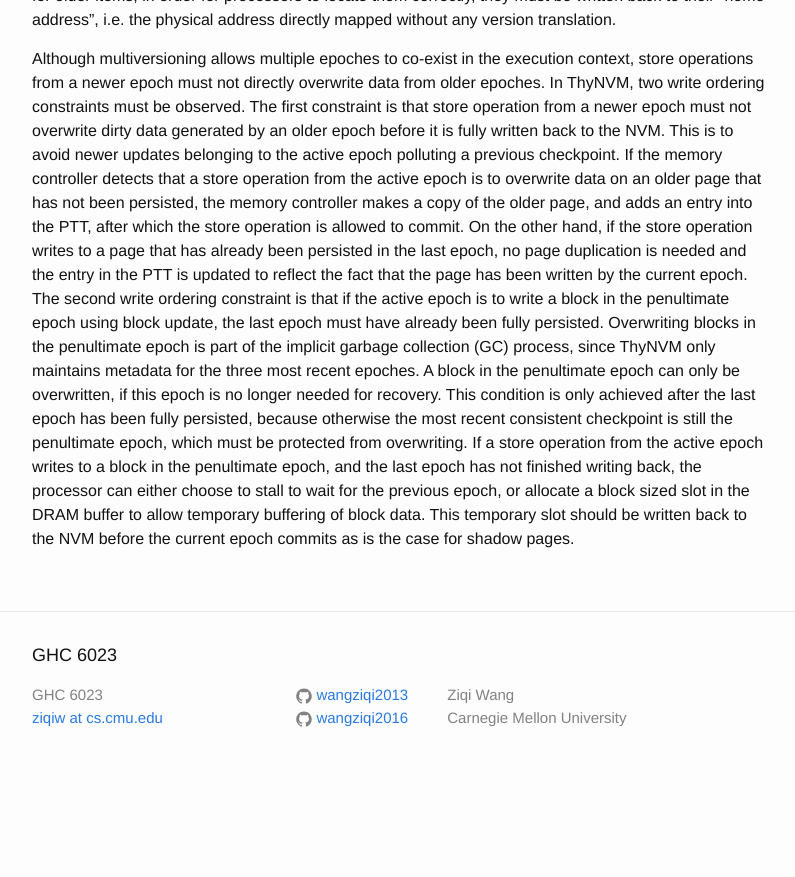
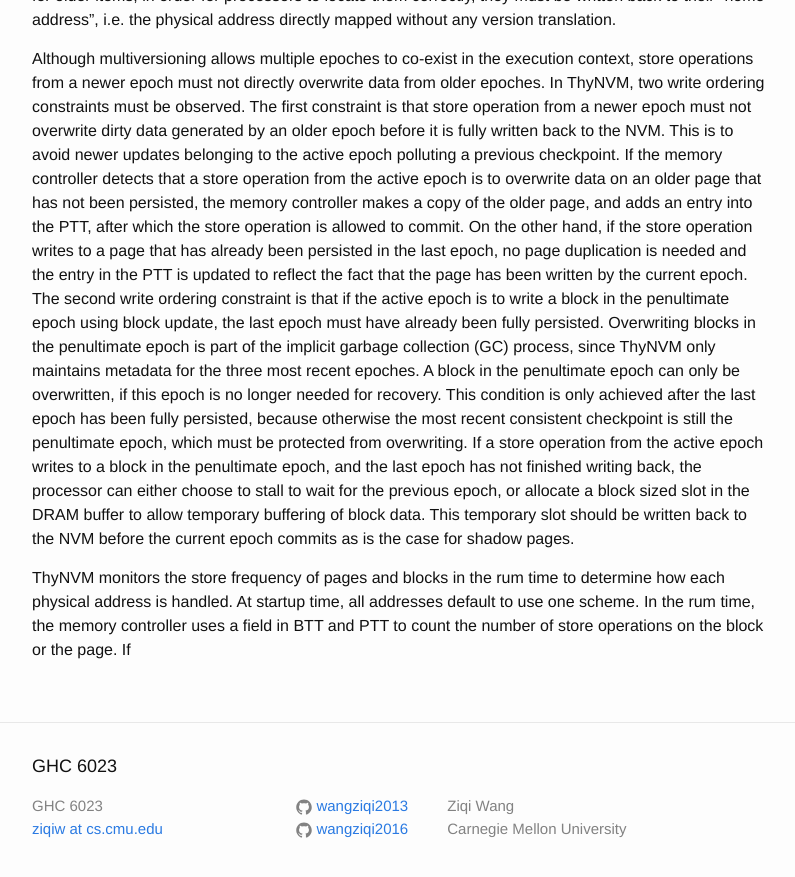
Before and after one commit to wangziqi2013/wangziqi2013.github.io, a Jekyll site: the page built from _posts/2019-02-15-Thynvm.markdown, in a window 1280 px wide and 900 px high, scrolled down 2671 px. Shown: the top 877 px of the window, without its empty margins (238-1033 px from the left). Built offline with Jekyll 4.4.1, drawn with Linux system fonts in a browser that asks for light colours; before the commit the page ends 3460 px from its top, so only the background shows below that.

Commit message:
Adding mapping change

```diff
--- a/_posts/2019-02-15-Thynvm.markdown
+++ b/_posts/2019-02-15-Thynvm.markdown
@@ -110,3 +110,7 @@ If a store operation from the active epoch writes to a block in the penultimate
 finished writing back, the processor can either choose to stall to wait for the previous epoch, or allocate a block
 sized slot in the DRAM buffer to allow temporary buffering of block data. This temporary slot should be written back
 to the NVM before the current epoch commits as is the case for shadow pages.
+
+ThyNVM monitors the store frequency of pages and blocks in the rum time to determine how each physical address is handled.
+At startup time, all addresses default to use one scheme. In the rum time, the memory controller uses a field in BTT and PTT
+to count the number of store operations on the block or the page. If
```
